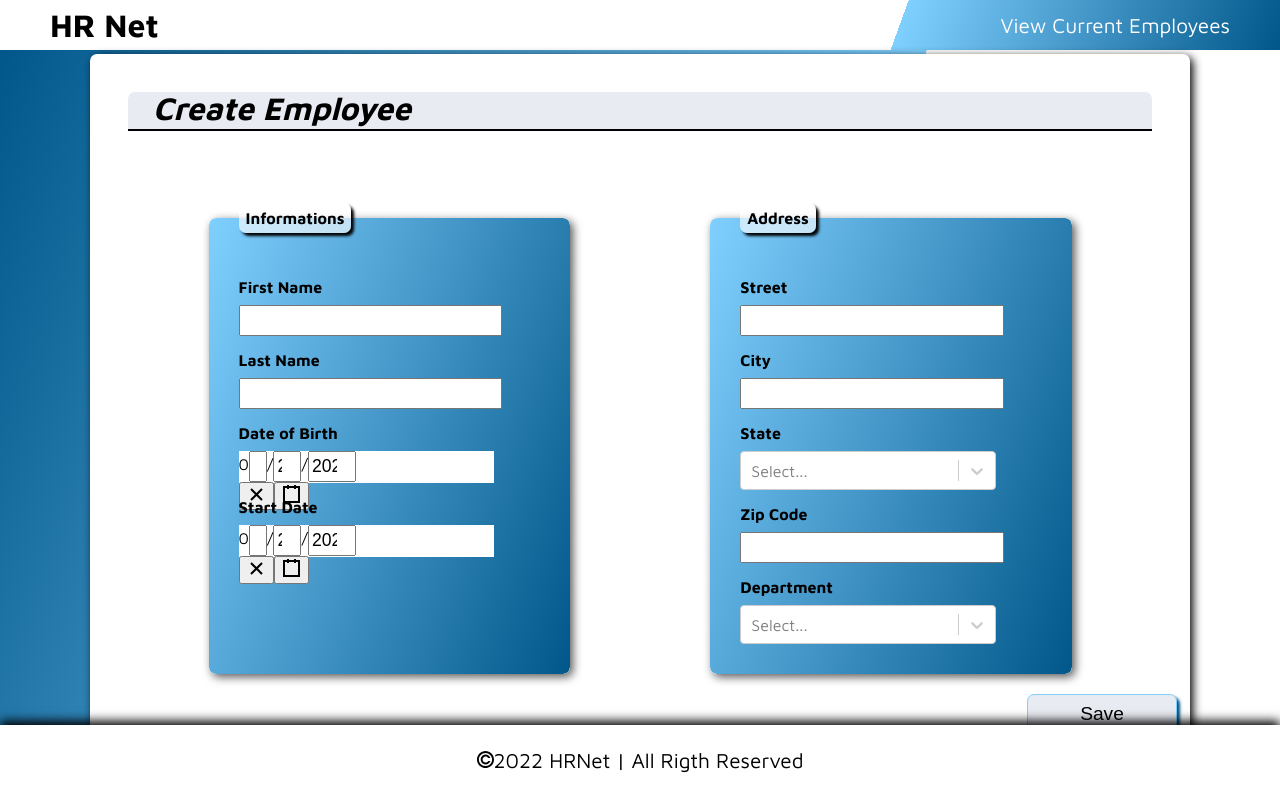
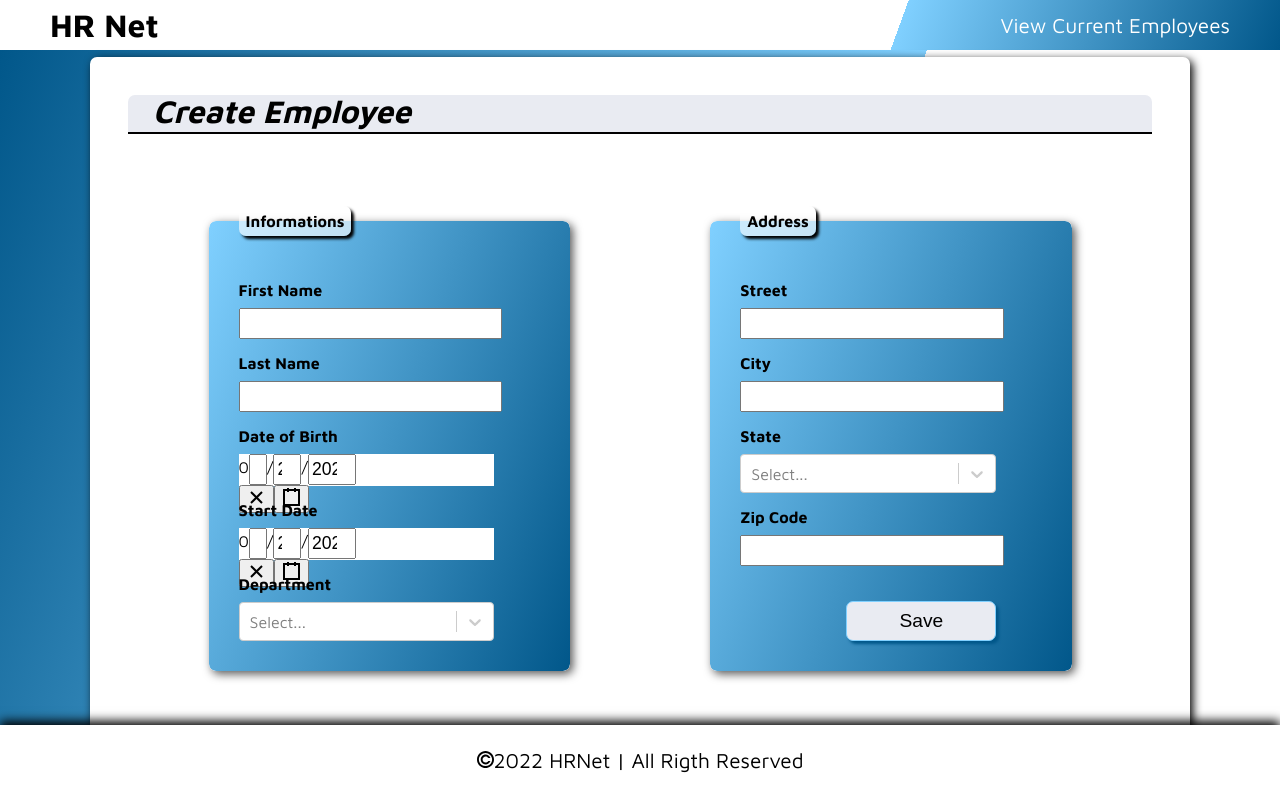
Before and after one commit to RominM/HRNet, a React (Create React App) app: page / in a window 1280 px wide. Built offline with nearby package versions, Linux system fonts and the light colour scheme.

Commit message:
style: :lipstick: move button to get better style

```diff
--- a/src/components/Form.jsx
+++ b/src/components/Form.jsx
@@ -77,6 +77,14 @@ const Form = () => {
                   id="start-date"
                   name="startDate"
                />
+
+               <label htmlFor="department">Department</label>
+               <SelectOpt
+                  options={departements}
+                  getValue={(value) =>
+                     setState({ ...state, department: value })
+                  }
+               />
             </div>
          </fieldset>
 
@@ -107,17 +115,9 @@ const Form = () => {
                   onChange={getValue}
                   name="zipCode"
                />
-
-               <label htmlFor="department">Department</label>
-               <SelectOpt
-                  options={departements}
-                  getValue={(value) =>
-                     setState({ ...state, department: value })
-                  }
-               />
             </div>
+            <SaveButton saveEmployee={saveEmployee} />
          </fieldset>
-         <SaveButton saveEmployee={saveEmployee} />
          <Modale text={textModal} trigger={isOpen} setTrigger={setIsOpen} />
       </form>
    );
--- a/src/styles/sass/Components/button.scss
+++ b/src/styles/sass/Components/button.scss
@@ -1,10 +1,9 @@
 .save-btn {
-   position: absolute;
-   right: -100px;
-   bottom: -50px;
    width: 150px;
    height: 40px;
-   margin-right: 75px;
+   margin-top: 35px;
+   margin-right: 45px;
+   float: right;
    box-shadow: 3px 3px 3px $gradient_one, inset 0px 0px 0px $gradient_two;
    transition: 0.3s;
    font-size: 1.2rem;
--- a/src/styles/sass/Layout/section.scss
+++ b/src/styles/sass/Layout/section.scss
@@ -8,7 +8,6 @@ main {
       #fff 60%
    );
    section {
-      position: relative;
       padding: 3%;
       width: 80%;
       max-height: 100%;
```
